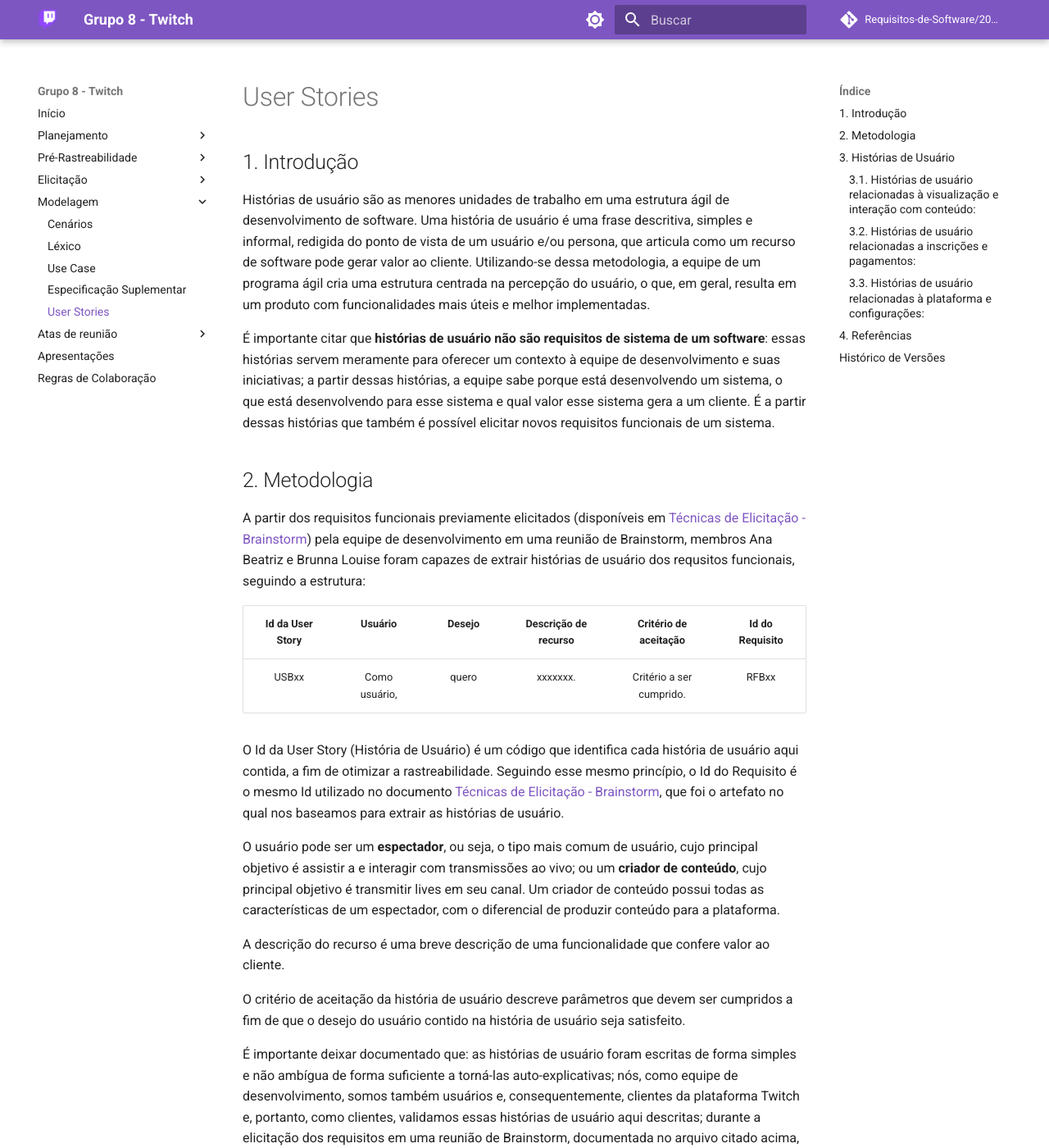
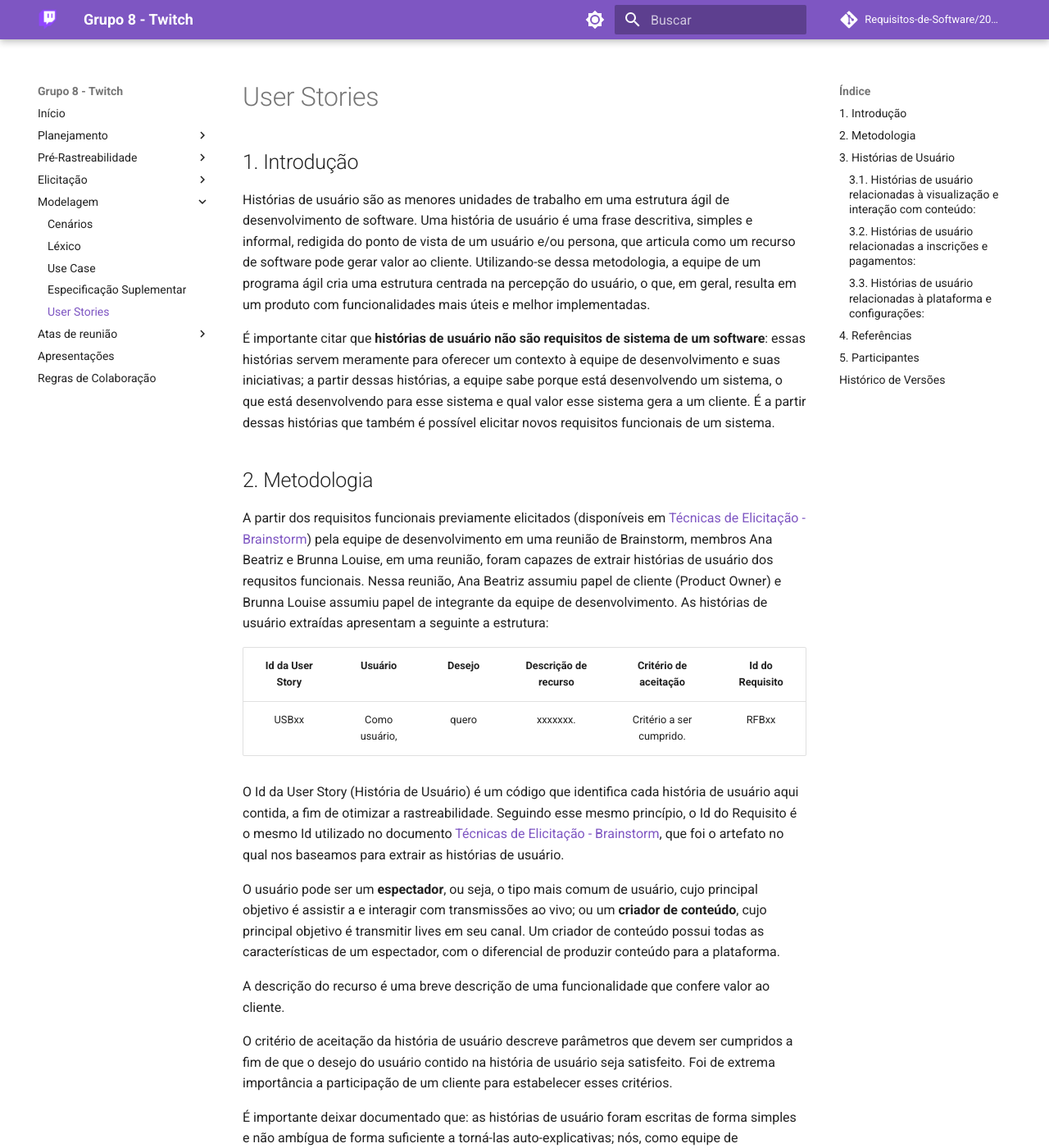
Before and after one commit to Requisitos-de-Software/2023.1-Twitch, an MkDocs documentation site: the page built from docs/modelagem/user_stories.md, in a window 1280 px wide and 1400 px high. Shown: the whole window at 82% size. Built offline with MkDocs 1.6.1 and Material for MkDocs 9.7.7, drawn with Linux system fonts in a browser that asks for light colours; comment, search, counter and statistics services are not loaded; some of the changed text lies outside the part shown.

Commit message:
adição de tabela de participantes
no esquema que o professor disse que queria

```diff
--- a/docs/modelagem/user_stories.md
+++ b/docs/modelagem/user_stories.md
@@ -6,7 +6,7 @@
 
 ## 2. Metodologia
 
-A partir dos requisitos funcionais previamente elicitados (disponíveis em [Técnicas de Elicitação - Brainstorm](https://requisitos-de-software.github.io/2023.1-Twitch/elicitacao/tecnicas/Brainstorm/)) pela equipe de desenvolvimento em uma reunião de Brainstorm, membros Ana Beatriz e Brunna Louise foram capazes de extrair histórias de usuário dos requsitos funcionais, seguindo a estrutura:
+A partir dos requisitos funcionais previamente elicitados (disponíveis em [Técnicas de Elicitação - Brainstorm](https://requisitos-de-software.github.io/2023.1-Twitch/elicitacao/tecnicas/Brainstorm/)) pela equipe de desenvolvimento em uma reunião de Brainstorm, membros Ana Beatriz e Brunna Louise, em uma reunião, foram capazes de extrair histórias de usuário dos requsitos funcionais. Nessa reunião, Ana Beatriz assumiu papel de cliente (Product Owner) e Brunna Louise assumiu papel de integrante da equipe de desenvolvimento. As histórias de usuário extraídas apresentam a seguinte a estrutura:
 
 |**Id da User Story**|**Usuário** | **Desejo** | **Descrição de recurso** | **Critério de aceitação**|**Id do Requisito**|
 | :---: |:---: | :---: | :---: | :---:| :---: |
@@ -18,7 +18,7 @@
 
 A descrição do recurso é uma breve descrição de uma funcionalidade que confere valor ao cliente.
 
-O critério de aceitação da história de usuário descreve parâmetros que devem ser cumpridos a fim de que o desejo do usuário contido na história de usuário seja satisfeito.
+O critério de aceitação da história de usuário descreve parâmetros que devem ser cumpridos a fim de que o desejo do usuário contido na história de usuário seja satisfeito. Foi de extrema importância a participação de um cliente para estabelecer esses critérios.
 
 É importante deixar documentado que: as histórias de usuário foram escritas de forma simples e não ambígua de forma suficiente a torná-las auto-explicativas; nós, como equipe de desenvolvimento, somos também usuários e, consequentemente, clientes da plataforma Twitch e, portanto, como clientes, validamos essas histórias de usuário aqui descritas; durante a elicitação dos requisitos em uma reunião de Brainstorm, documentada no arquivo citado acima, nós, como equipe de desenvolvimento e como usuários da Twitch e, portanto, clientes da plataforma, fomos capazes de validar tanto os requisitos funcionais quanto os requisitos não funcionais elicitados; e, por fim, todas as histórias de usuário aqui descritas podem ser testadas.
 
@@ -98,15 +98,27 @@
 
 > REHKOPF, Max. *Histórias de usuários com exemplos e um template*. Atlassian. Disponível no [link](https://www.atlassian.com/br/agile/project-management/user-stories). Acesso em 22 de maio de 2023.
 
+## 5. Participantes
+
+A tabela 4 a seguir registra os membros do grupo que contribuíram com esse documento:
+
+| **Participante** | **Papel** |
+| :----: | :----: |
+| Ana Beatriz | Cliente/Usuário/Product Owner |
+| Brunna Louise | Membro da Equipe de Desenvolvimento Ágil |
+<h6 align = "center"> Tabela 4: Participantes e seus papéis na produção do artefato
+<br> Autor(es): Ana Beatriz, Brunna Louise
+<br>Fonte: Autor(es)</h6>
+
 ## Histórico de Versões
 
-A Tabela 4 registra o histórico de versão desse documento.
+A Tabela 5 registra o histórico de versão desse documento.
 
 |**Data** | **Versão** | **Descrição** | **Autor** | **Revisor** |
 |:---: | :---: | :---: | :---: | :---: |
 | 22/05/2023 | 1.0 | Primeira Versão do artefato de User Stories (Histórias de Usuário) | Ana Beatriz, Brunna Louise | - |
 | 23/05/2023 | 1.1 | Estabelecendo padrões de codificação e adicionando documentação adicional | Brunna Louise | Ana Beatriz |
 
-<h6 align = "center"> Tabela 4: Histórico de Versões
+<h6 align = "center"> Tabela 5: Histórico de Versões
 <br> Autor(es): Ana Beatriz, Brunna Louise
 <br>Fonte: Autor(es)</h6>
```
